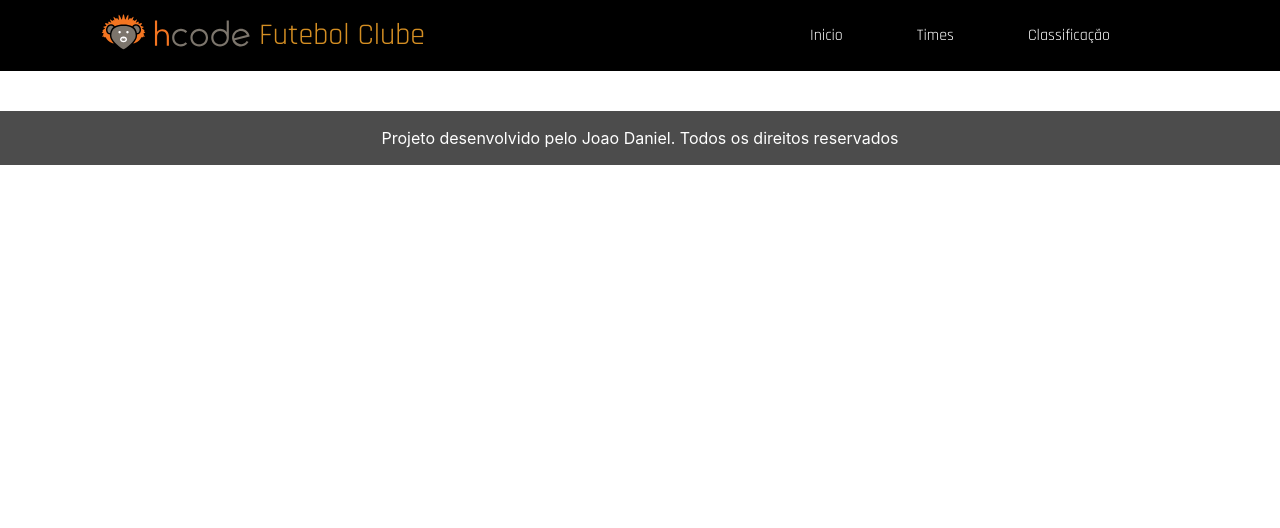
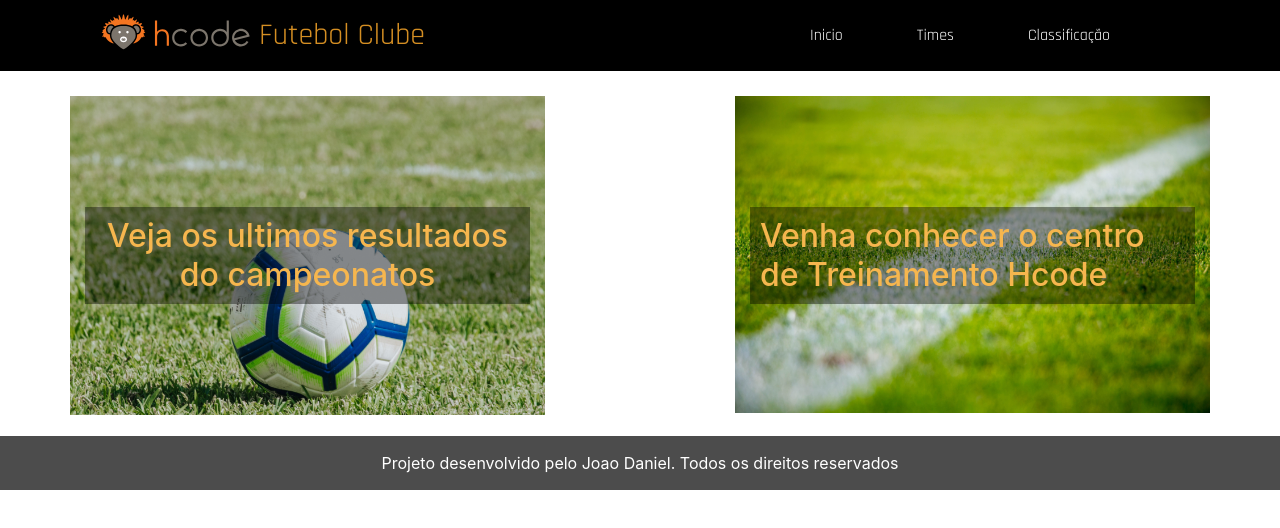
Before and after one commit to jdaniel231/hcode-futebol, a Vue app: page / in a window 1280 px wide. Shown: the top 528 px of the page. Built offline with nearby package versions, Linux system fonts and the light colour scheme.

Commit message:
section banner

```diff
--- a/src/App.vue
+++ b/src/App.vue
@@ -1,6 +1,7 @@
 <template>
   <div id="app">
     <HcodeHeader />
+    <HcodeSection />
     <HcodeFooter />
   </div>
 </template>
@@ -8,13 +9,15 @@
 <script>
 import HcodeHeader from './components/HcodeHeader.vue'
 import HcodeFooter from './components/HcodeFooter.vue'
+import HcodeSection from './components/HcodeSection.vue'
 
 
 export default {
   name: 'App',
   components: {
     HcodeHeader,
-    HcodeFooter
+    HcodeFooter,
+    HcodeSection
   }
 }
 </script>
--- /dev/null
+++ b/src/components/HcodeSection.vue
@@ -0,0 +1,21 @@
+<template>
+  <div>
+    <HcodeSectionBanner />
+  </div>
+
+</template>
+
+<script>
+import HcodeSectionBanner from './HcodeSectionBanner.vue'
+
+export default {
+  components: {
+    HcodeSectionBanner
+  }
+}
+
+</script>
+
+<style scoped>
+
+</style>
--- /dev/null
+++ b/src/components/HcodeSectionBanner.vue
@@ -0,0 +1,55 @@
+<template>
+  <section>
+    <div class="container">
+      <div class="row">
+        <div class="col-5 text-center principal-news">
+          <h2>Veja os ultimos resultados do campeonatos</h2>
+        </div>
+        <div class="col-5 offset-2 principal-news">
+          <h2>Venha conhecer o centro de Treinamento Hcode</h2>
+        </div>
+      </div>
+    </div>
+  </section>
+
+</template>
+
+<script>
+export default {
+
+}
+</script>
+
+<style scoped>
+section {
+  margin-top: 25px;
+}
+
+.container .row{
+  height: 300px;
+}
+
+.container .row .col-5:first-child{
+  background-color: rgba( 0, 0, 0, 0.5 );
+  background-image: url('../assets/football.jpg');
+  background-repeat: no-repeat ;
+  background-size: 100% ;
+}
+
+.container .row .col-5:nth-child(2){
+  background: url('../assets/football2.jpg') no-repeat;
+  background-size:  100%;
+}
+
+h2{
+  margin: 25% 0;
+  color: #f6b64e;
+  background-color: rgba( 0, 0, 0, 0.4 );
+  padding: 10px
+}
+
+.principal-news{
+  cursor: pointer;
+}
+
+</style>
```
Also changed, not shown: src/assets/football.jpg (added), src/assets/football2.jpg (added).
